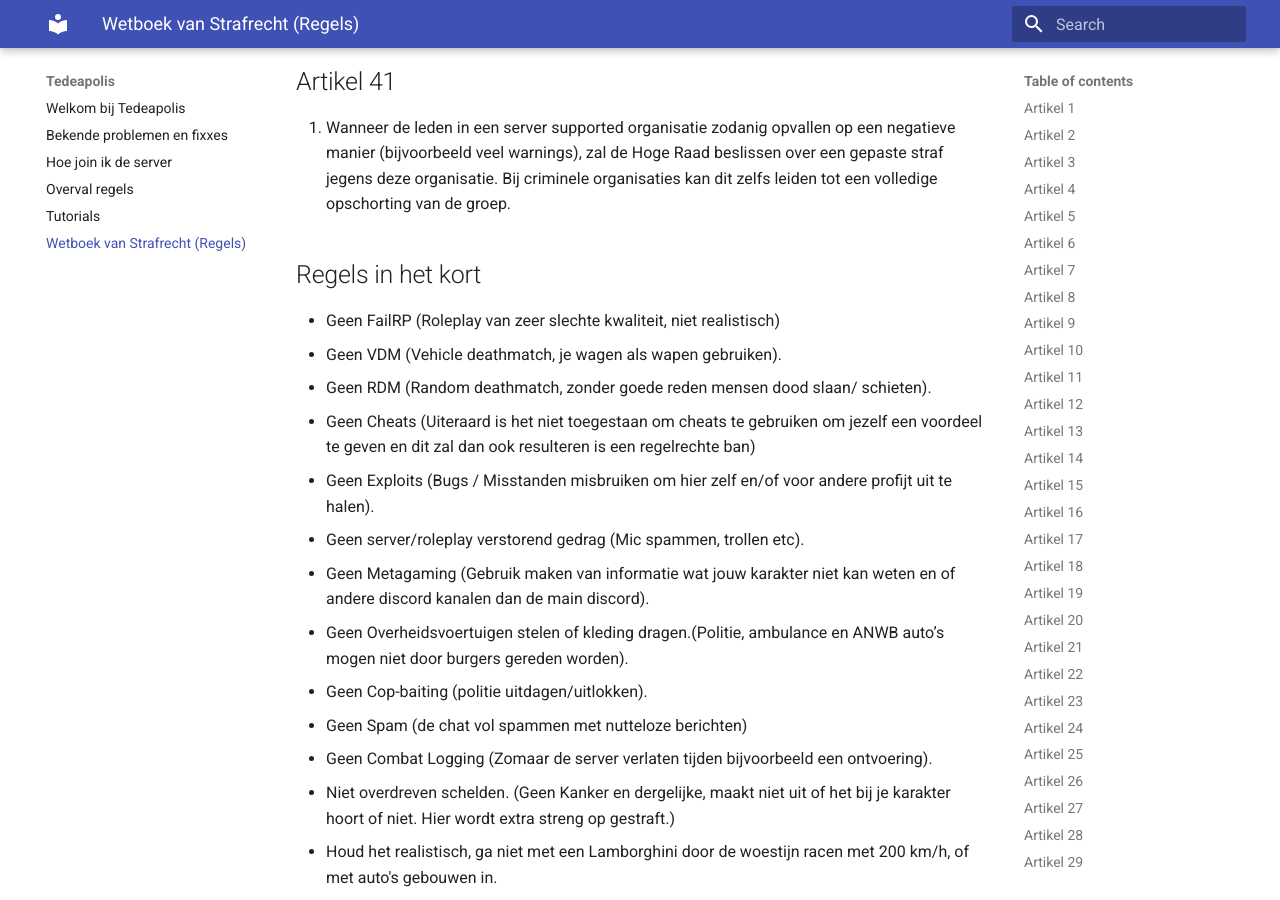
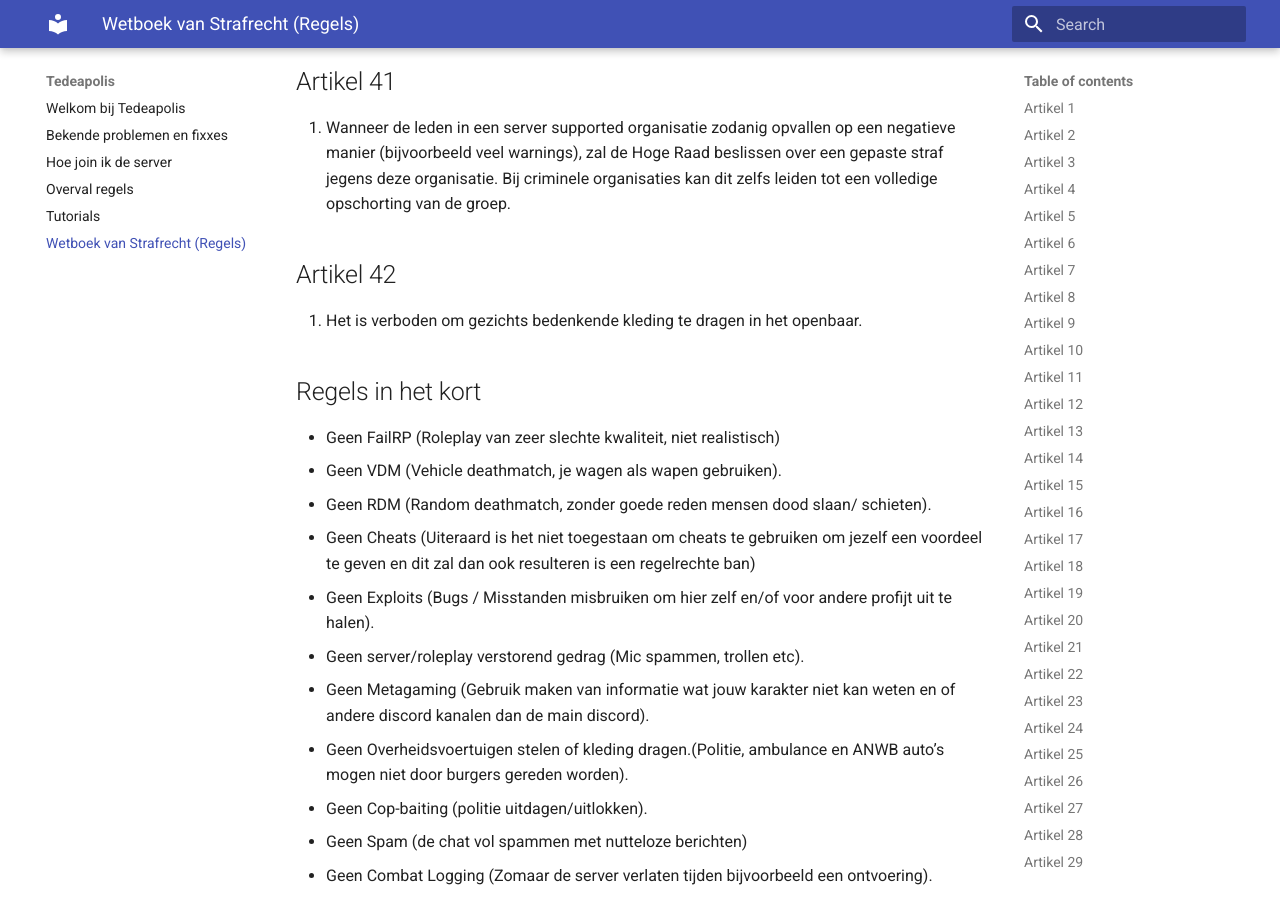
Before and after one commit to Tedeapolis/Tedeapolis, an MkDocs documentation site: the page built from docs/Wetboek.md, in a window 1280 px wide and 900 px high, scrolled down 11639 px. Built offline with MkDocs 1.6.1 and Material for MkDocs 9.7.7, drawn with Linux system fonts in a browser that asks for light colours.

Commit message:
Added artikel 42 gezichts-bedekkende kleding

```diff
--- a/docs/Wetboek.md
+++ b/docs/Wetboek.md
@@ -280,6 +280,10 @@ Bodycam beelden zijn op de volgende manier toegestaan
 
 1. Wanneer de leden in een server supported organisatie zodanig opvallen op een negatieve manier (bijvoorbeeld veel warnings), zal de Hoge Raad beslissen over een gepaste straf jegens deze organisatie. Bij criminele organisaties kan dit zelfs leiden tot een volledige opschorting van de groep.
 
+## Artikel 42
+
+1. Het is verboden om gezichts bedenkende kleding te dragen in het openbaar.
+
 ## Regels in het kort
 
 * Geen FailRP (Roleplay van zeer slechte kwaliteit, niet realistisch)
```
